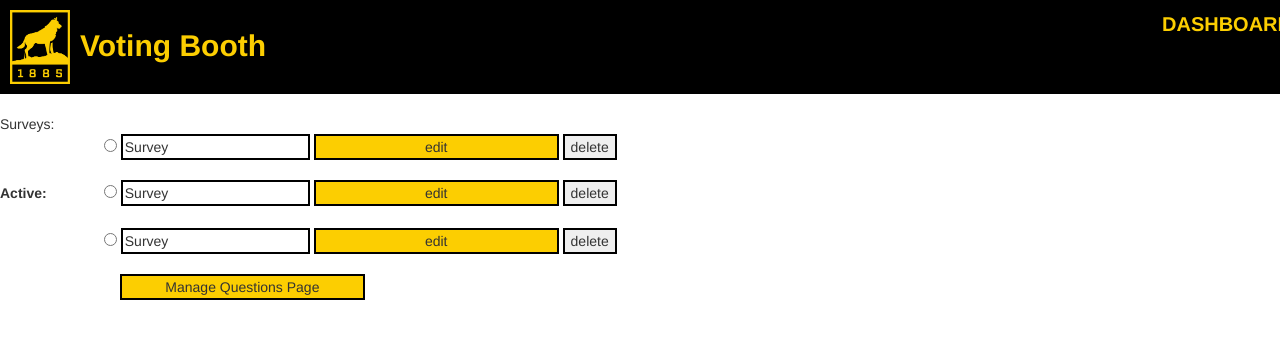
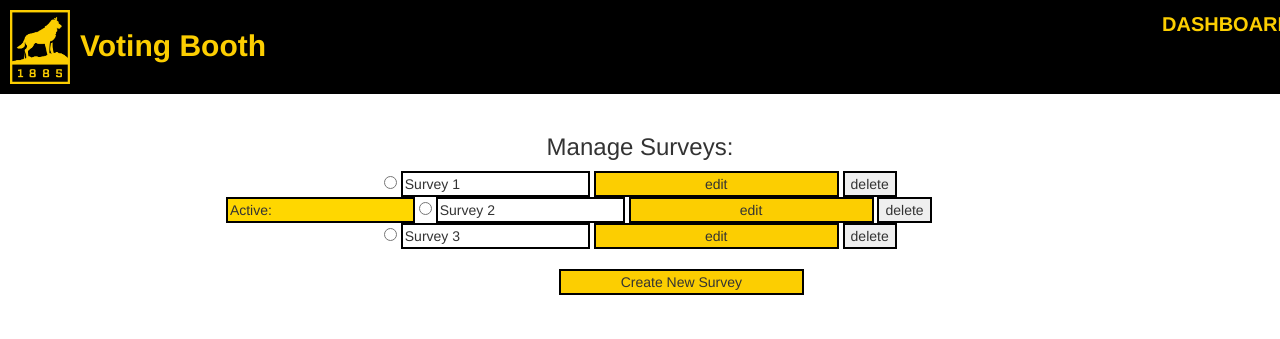
Before and after one commit to MTUHIDE/ask-meagain, a Django app: page /admin/manage_survey/ in a window 1280 px wide. Shown: the top 339 px of the page. Run offline with Django 3.2, Linux system fonts and the light colour scheme; some libraries are stand-ins or nearby versions.

Commit message:
Manage Survey Page

```diff
--- a/admin_back/templates/admin_back/manage_survey.html
+++ b/admin_back/templates/admin_back/manage_survey.html
@@ -3,38 +3,44 @@
 {% block content %}
 
 <!DOCTYPE html>
-<html lang="en">
+<html lang="en" xmlns="http://www.w3.org/1999/html">
 <head>
     <meta charset="UTF-8">
     <title>Manage Surveys Page</title>
 </head>
 <body>
     <br>
-    <div id="Question">Surveys:</div>
-    <label for="active1" style="width: 100px"></label>
-    <input type="radio" value="active" id="active1" name="active">
-    <input type="text" value="Survey" readonly/>
-    <button onclick="window.location.href = 'http://127.0.0.1:8000/admin/create_survey/'">edit</button>
-    <input type="button" value="delete" onclick=""/><br/>
+    <div id="Question"></div>
+    <h3>
+        <p class="text-center">Manage Surveys:</p>
+    </h3>
 
 
-    <br>
-    <label for="active2" style="width: 100px">Active:</label>
+
+
+    <label for="active1" style  ="width: 380px"></label>
+    <input type="radio" value="active" id="active1" name="active">
+    <input type="text" value="Survey 1" readonly/>
+    <button onclick="window.location.href = 'http://127.0.0.1:8000/admin/manage_question/1/'">edit</button>
+    <input type="button" value="delete" onclick=""/> <br/>
+
+    <label for="active2" style="width: 222px"></label>
+    <input style="background-color: gold" type="text" value="Active:" readonly/>
     <input type="radio" value="active" id="active2", name="active">
-    <input type="text" value="Survey" readonly/>
-    <button onclick="window.location.href = 'http://127.0.0.1:8000/admin/create_survey/'">edit</button>
-    <input type="button" value="delete" onclick=""/><br/>
+    <input type="text" value="Survey 2" readonly/>
+    <button onclick="window.location.href = 'http://127.0.0.1:8000/admin/manage_question/2/'">edit</button>
+    <input type="button" value="delete" onclick=""/>
 
     <br>
-    <label for="active3" style="width: 100px"></label>
+    <label for="active3" style="width: 380px"></label>
     <input type="radio" value="active" id="active3", name="active">
-    <input type="text" value="Survey" readonly/>
-    <button onclick="window.location.href = 'http://127.0.0.1:8000/admin/create_survey/'">edit</button>
-    <input type="button" value="delete" onclick=""/><br/>
-
+    <input type="text" value="Survey 3" readonly/>
+    <button onclick="window.location.href = 'http://127.0.0.1:8000/admin/manage_question/3/'">edit</button>
+    <input type="button" value="delete" onclick=""/>
+    <br/>
     <br>
-    <label for="ManageQuestions" style="width: 116px"></label>
-    <button onclick="window.location.href = 'http://127.0.0.1:8000/admin/manage_question/1/'"/>Manage Questions Page</button>
+    <label for="ManageQuestions" style="width: 555px"></label>
+    <button onclick="window.location.href = 'http://127.0.0.1:8000/admin/create_survey/'">Create New Survey</button>
     </br>
 
 
```
